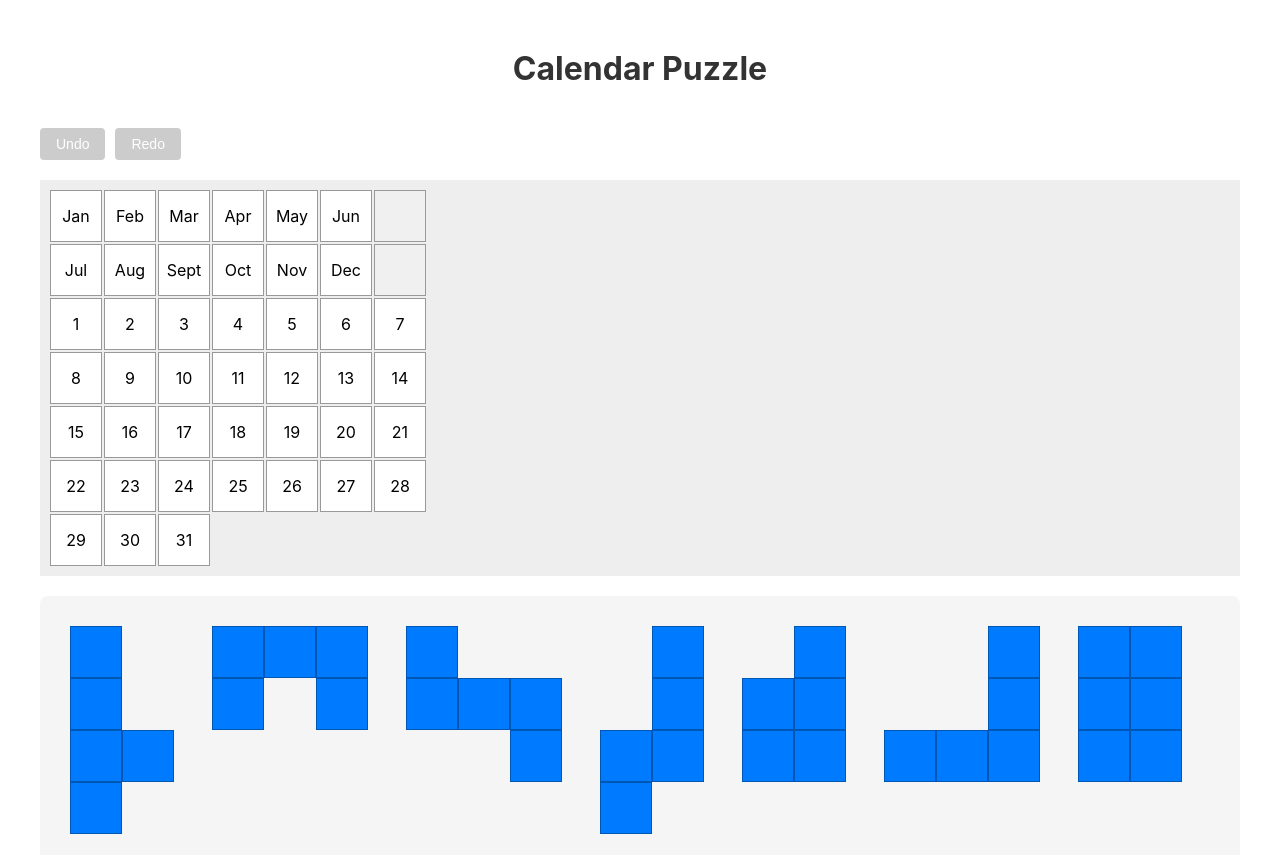
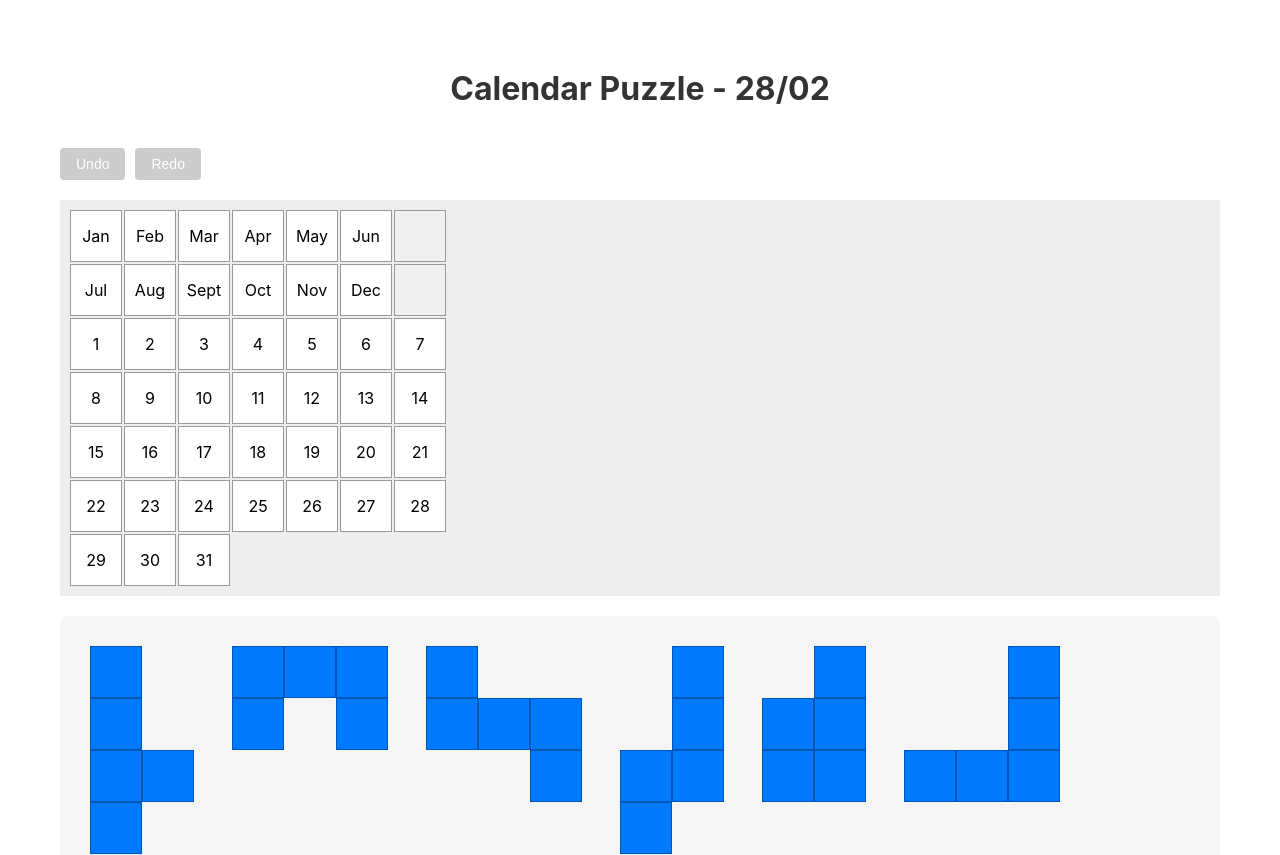
Before and after one commit to yoavain/calendar-puzzle, a React (Create React App) app: page / in a window 1280 px wide. Shown: the top 855 px of the page. Built offline with nearby package versions, Linux system fonts and the light colour scheme.

Commit message:
Fix headline

```diff
--- a/src/components/Game.tsx
+++ b/src/components/Game.tsx
@@ -234,8 +234,21 @@ const Game: React.FC = () => {
         return () => window.removeEventListener('keydown', handleKeyDown);
     }, [handleKeyDown]);
 
+    // Format current date as DD/MM
+    const formattedDate = new Date().toLocaleDateString('en-GB', {
+        day: '2-digit',
+        month: '2-digit'
+    });
+
+    // Update document title when date changes
+    React.useEffect(() => {
+        document.title = `Calendar Puzzle - ${formattedDate}`;
+    }, [formattedDate]);
+
     return (
-        <div className="game">
+        <div className="app">
+            <h1>Calendar Puzzle - {formattedDate}</h1>
+            <main className="game">
                 <div className="game-controls">
                     <button
                         onClick={undo}
@@ -283,6 +296,7 @@ const Game: React.FC = () => {
                             </div>
                         ))}
                 </div>
+            </main>
         </div>
     );
 };
--- a/src/index.tsx
+++ b/src/index.tsx
@@ -10,7 +10,6 @@ const root = ReactDOM.createRoot(
 root.render(
     <React.StrictMode>
         <div className="app">
-            <h1>Calendar Puzzle</h1>
             <Game />
         </div>
     </React.StrictMode>
```
Lines whose indentation alone changed are shown as unchanged.
